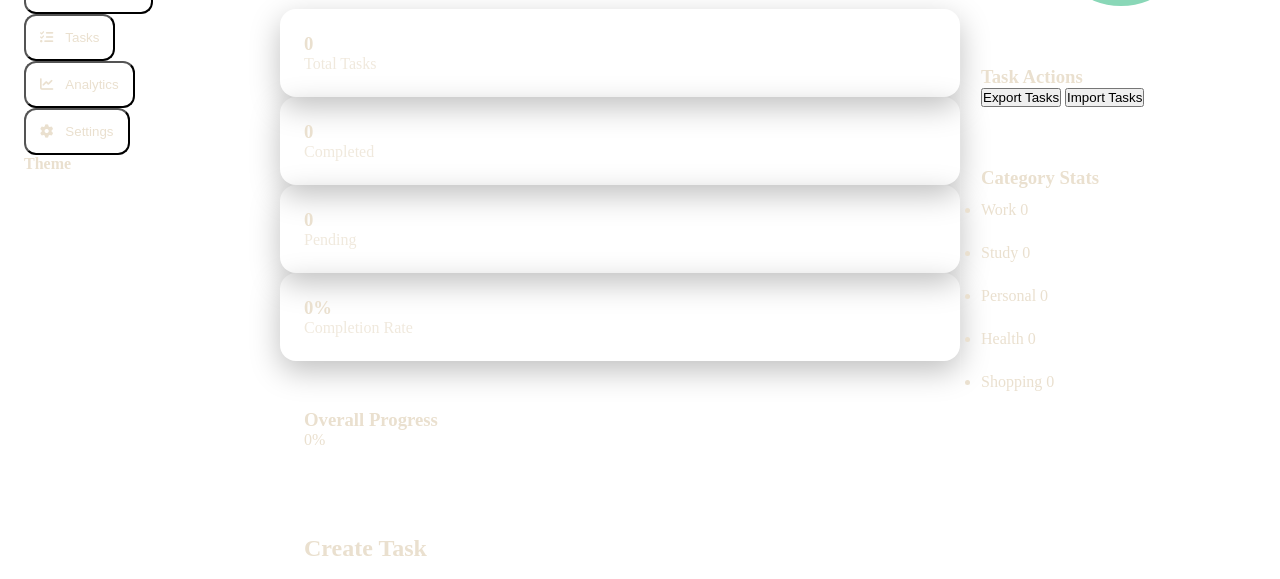
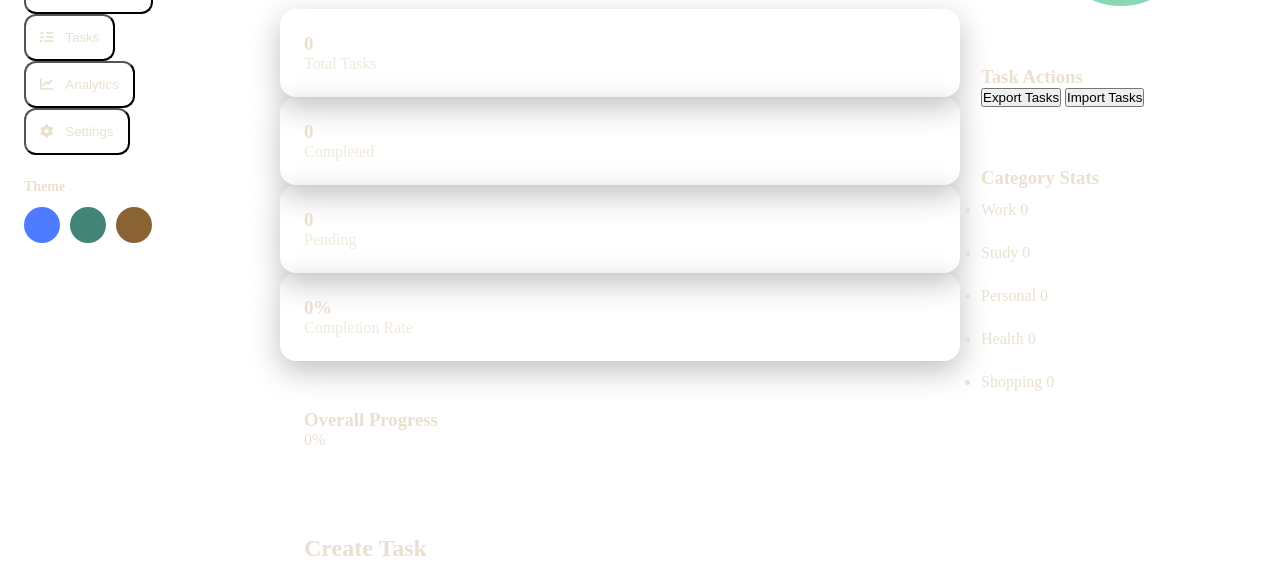
Before and after one commit to kashifdev-cyber/To-do-App, a plain HTML site: page index.html in a window 1280 px wide. Shown: the part 194-773 px from the top of the page. Drawn offline with Linux system fonts and the light colour scheme.

Commit message:
Refactor CSS variables and themes in style.css

```diff
--- a/style.css
+++ b/style.css
@@ -344,6 +344,50 @@ background:rgb(66,132,117);
 
 .brown{
 background:rgb(65,45,21);
+}
+.theme-section{
+    margin-top:auto;
+    padding-top:24px;
+}
+
+.theme-section h4{
+    font-size:14px;
+    margin-bottom:12px;
+    color:var(--text-muted);
+}
+
+.theme-picker{
+    display:flex;
+    gap:10px;
+}
+
+.theme-btn{
+    width:36px;
+    height:36px;
+    border:none;
+    border-radius:50%;
+    cursor:pointer;
+    transition:.25s ease;
+}
+
+.theme-btn:hover{
+    transform:scale(1.1);
+}
+
+.theme-btn.active{
+    outline:3px solid #fff;
+}
+
+.theme-btn.blue{
+    background:#4F7CFF;
+}
+
+.theme-btn.green{
+    background:#428475;
+}
+
+.theme-btn.brown{
+    background:#8A6334;
 }
 
 /* ==========================
```
